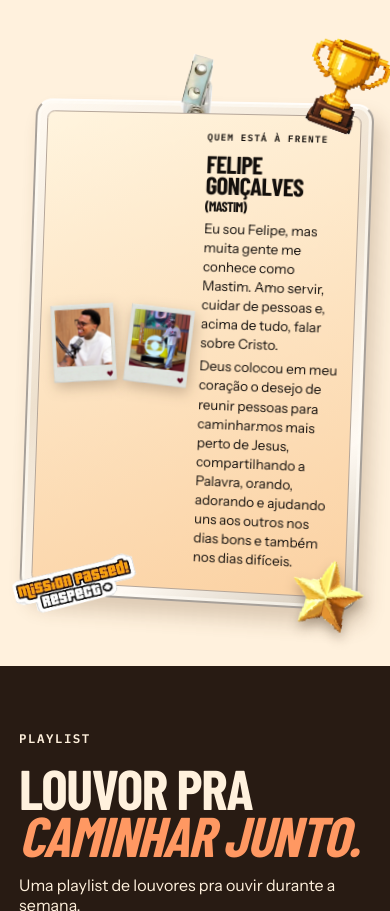
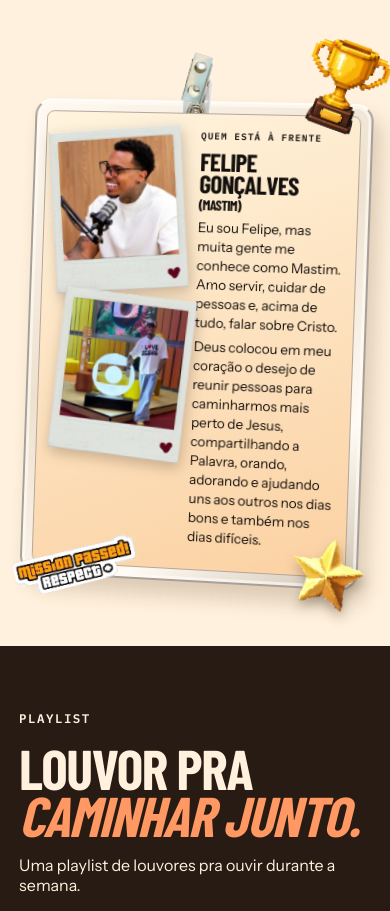
Before and after one commit to negojapis/Zoom-in-Christ-Movement, a plain HTML site: page index.html in a window 390 px wide. Shown: the part 1514-2425 px from the top of the page. Drawn offline with nearby package versions, Linux system fonts and the light colour scheme; animation ran at ten frames a second; a web font is replaced by a local one.

Commit message:
Fix mobile polaroid layout so photos stay stacked vertically at full column width

```diff
--- a/style.css
+++ b/style.css
@@ -294,6 +294,7 @@ main { overflow-x: clip; }
   display: flex;
   flex-direction: column;
   align-items: center;
+  width: 100%;
   padding: .15rem 0;
 }
 .polaroid {
@@ -308,7 +309,7 @@ main { overflow-x: clip; }
   z-index: 2;
 }
 .polaroid-2 {
-  margin-top: -4%;
+  margin-top: -3%;
   transform: translateX(4%) rotate(5deg);
   z-index: 3;
 }
@@ -405,21 +406,19 @@ main { overflow-x: clip; }
   image-rendering: pixelated;
   pointer-events: none;
 }
-@container (max-width: 310px) {
+@media (max-width: 480px) {
   .badge-insert {
-    grid-template-columns: 1fr;
-    grid-template-areas:
-      "identity"
-      "portrait"
-      "bio";
+    grid-template-columns: minmax(7.2rem, .92fr) minmax(0, 1fr);
+    gap: .4rem .65rem;
+    padding: .75rem .7rem 1.4rem;
   }
   .badge-portrait {
-    flex-direction: row;
-    justify-content: center;
-    gap: .5rem;
+    align-self: start;
+    padding-top: .25rem;
   }
-  .polaroid { width: 48%; }
-  .polaroid-2 { margin-top: 0; }
+  .polaroid-2 {
+    margin-top: 2%;
+  }
 }
 
 .marble-band {
```
